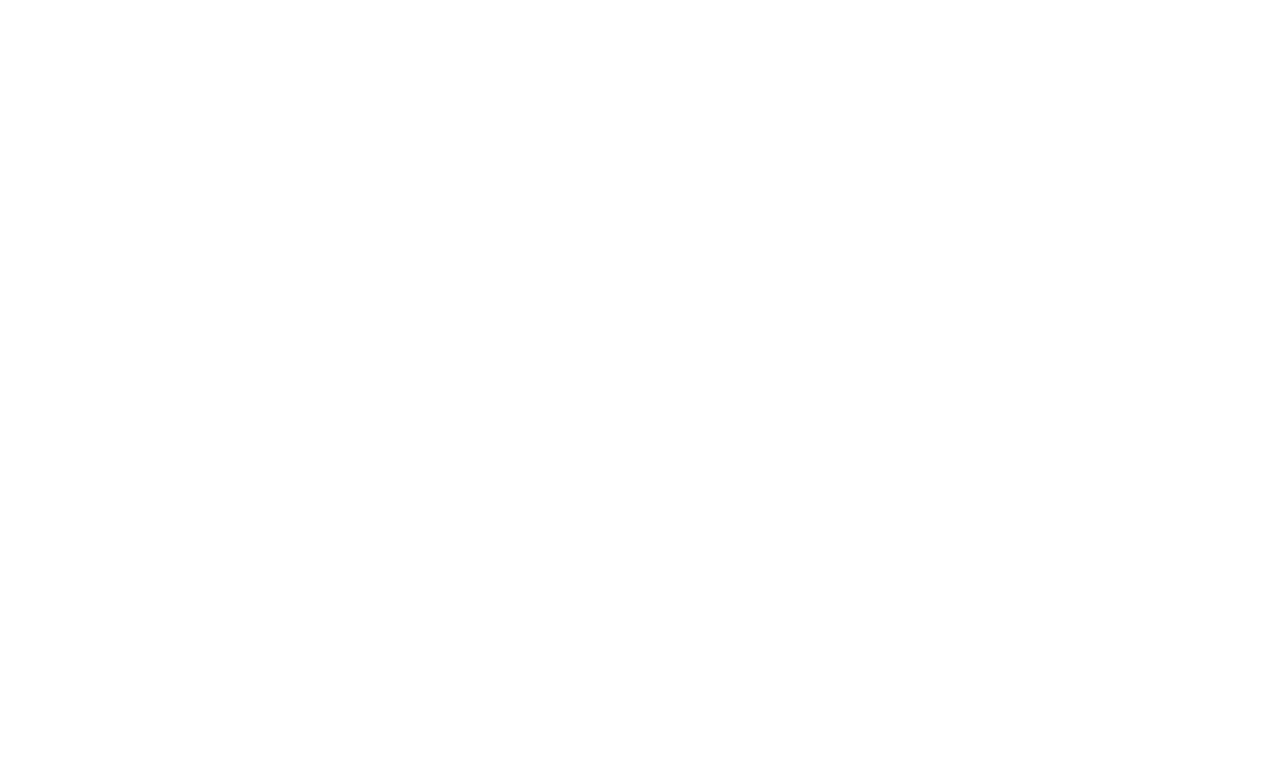
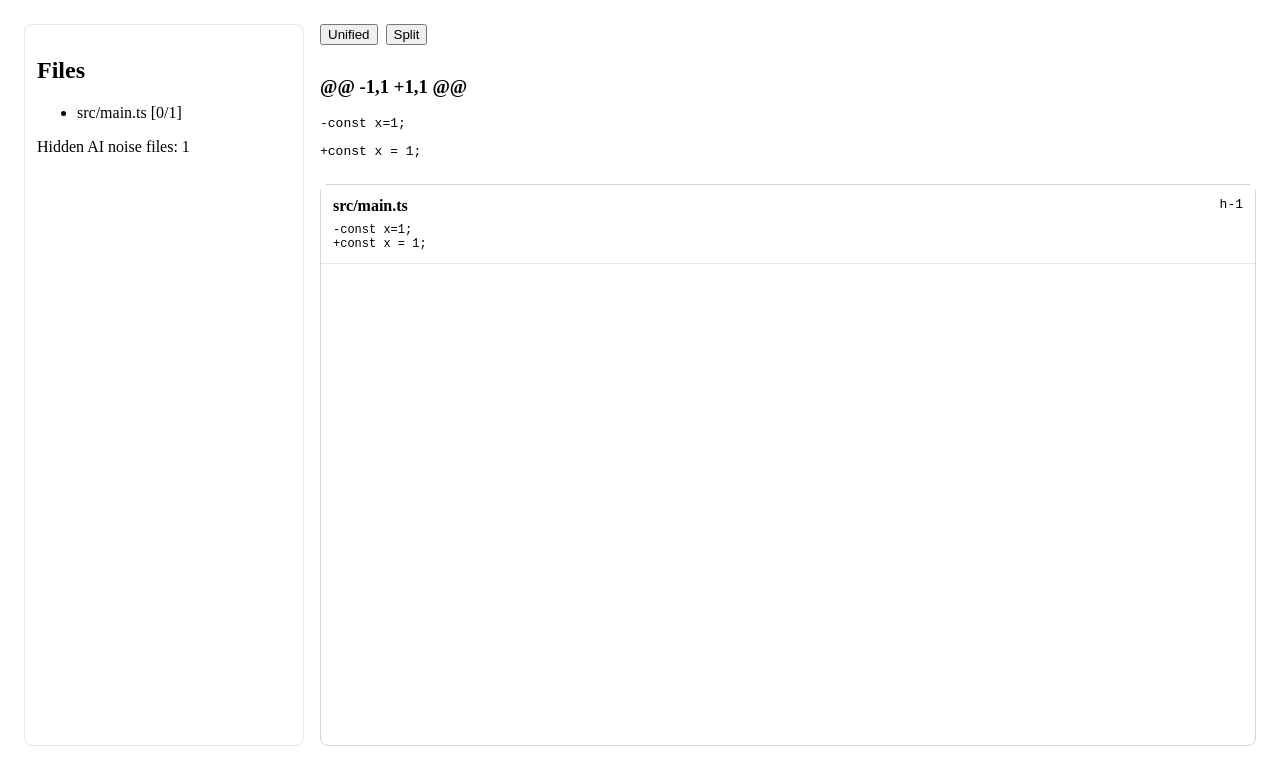
Before and after one commit to RunAge/code-review, a Nuxt app: page /review in a window 1280 px wide. Before the commit this address had no page. Shown: the top 784 px of the page. Built offline with nearby package versions, Linux system fonts and the light colour scheme.

Commit message:
feat: add virtualized review page with noise filtering

```diff
--- a/package.json
+++ b/package.json
@@ -18,7 +18,8 @@
     "nuxt": "^3.19.0",
     "pinia": "^3.0.3",
     "vue": "^3.5.18",
-    "vue-router": "^4.5.1"
+    "vue-router": "^4.5.1",
+    "vue-virtual-scroller": "^3.0.4"
   },
   "devDependencies": {
     "@playwright/test": "^1.54.2",
--- /dev/null
+++ b/src/components/VirtualDiffList.vue
@@ -0,0 +1,53 @@
+<template>
+  <RecycleScroller
+    :items="items"
+    :item-size="84"
+    key-field="patchId"
+    class="virtual-diff-list"
+  >
+    <template #default="{ item }">
+      <article class="hunk-item" :data-patch-id="item.patchId">
+        <header class="hunk-header">
+          <strong>{{ item.filePath }}</strong>
+          <code>{{ item.patchId }}</code>
+        </header>
+        <pre v-for="(line, index) in item.lines" :key="`${item.patchId}-${index}`">{{ line.content }}</pre>
+      </article>
+    </template>
+  </RecycleScroller>
+</template>
+
+<script setup lang="ts">
+import { RecycleScroller } from "vue-virtual-scroller";
+
+import type { FlatReviewHunk } from "../composables/reviewPageModel";
+
+defineProps<{
+  items: FlatReviewHunk[];
+}>();
+</script>
+
+<style scoped>
+.virtual-diff-list {
+  height: 70vh;
+  border: 1px solid #d1d5db;
+  border-radius: 8px;
+}
+
+.hunk-item {
+  padding: 12px;
+  border-bottom: 1px solid #e5e7eb;
+  background: #ffffff;
+}
+
+.hunk-header {
+  display: flex;
+  justify-content: space-between;
+  margin-bottom: 8px;
+}
+
+pre {
+  margin: 0;
+  font-size: 12px;
+}
+</style>
--- /dev/null
+++ b/src/composables/reviewPageModel.ts
@@ -0,0 +1,48 @@
+import { classifyAiNoise } from "../filters/aiNoiseFilter";
+
+export interface ParsedReviewHunk {
+  patchId: string;
+  header: string;
+  lines: Array<{ type: "added" | "removed" | "context"; content: string }>;
+}
+
+export interface ParsedReviewFile {
+  newPath: string;
+  hunks: ParsedReviewHunk[];
+}
+
+export interface ReviewPageState {
+  visibleFiles: ParsedReviewFile[];
+  noiseFiles: ParsedReviewFile[];
+}
+
+export interface FlatReviewHunk {
+  filePath: string;
+  patchId: string;
+  lines: ParsedReviewHunk["lines"];
+}
+
+export function buildReviewPageState(files: ParsedReviewFile[]): ReviewPageState {
+  const visibleFiles: ParsedReviewFile[] = [];
+  const noiseFiles: ParsedReviewFile[] = [];
+
+  for (const file of files) {
+    if (classifyAiNoise(file.newPath) === "noise") {
+      noiseFiles.push(file);
+    } else {
+      visibleFiles.push(file);
+    }
+  }
+
+  return { visibleFiles, noiseFiles };
+}
+
+export function flattenReviewHunks(files: ParsedReviewFile[]): FlatReviewHunk[] {
+  return files.flatMap((file) =>
+    file.hunks.map((hunk) => ({
+      filePath: file.newPath,
+      patchId: hunk.patchId,
+      lines: hunk.lines
+    }))
+  );
+}
--- /dev/null
+++ b/src/pages/review.vue
@@ -0,0 +1,133 @@
+<template>
+  <main class="review-page" @keydown="onKeyDown" tabindex="0">
+    <aside class="file-tree">
+      <h2>Files</h2>
+      <ul>
+        <li v-for="file in progress" :key="file.filePath">
+          {{ file.filePath }} [{{ file.reviewed }}/{{ file.total }}]
+        </li>
+      </ul>
+      <p v-if="noiseCount > 0">Hidden AI noise files: {{ noiseCount }}</p>
+    </aside>
+
+    <section class="diff-pane">
+      <header class="toolbar">
+        <button type="button" @click="mode = 'unified'">Unified</button>
+        <button type="button" @click="mode = 'split'">Split</button>
+      </header>
+
+      <DiffView v-if="mode === 'split'" mode="split" :hunks="activeFileHunks" />
+      <DiffView v-else mode="unified" :hunks="activeFileHunks" />
+
+      <VirtualDiffList :items="flatVisibleHunks" />
+    </section>
+  </main>
+</template>
+
+<script setup lang="ts">
+import { computed, onMounted, ref } from "vue";
+
+import DiffView from "../components/DiffView";
+import { buildFileTreeProgress } from "../components/fileTreeProgress";
+import VirtualDiffList from "../components/VirtualDiffList.vue";
+import { flattenReviewHunks, buildReviewPageState, type ParsedReviewFile } from "../composables/reviewPageModel";
+import { handleReviewShortcut } from "../composables/useKeyboardShortcuts";
+import { useReviewStore } from "../stores/reviewStore";
+
+const mode = ref<"unified" | "split">("unified");
+const store = useReviewStore();
+
+const demoFiles: ParsedReviewFile[] = [
+  {
+    newPath: "src/main.ts",
+    hunks: [
+      {
+        patchId: "h-1",
+        header: "@@ -1,1 +1,1 @@",
+        lines: [
+          { type: "removed", content: "-const x=1;" },
+          { type: "added", content: "+const x = 1;" }
+        ]
+      }
+    ]
+  },
+  {
+    newPath: "src/types.gen.ts",
+    hunks: [
+      {
+        patchId: "h-gen",
+        header: "@@ -0,0 +1,1 @@",
+        lines: [{ type: "added", content: "+export type T = string;" }]
+      }
+    ]
+  }
+];
+
+const state = computed(() => buildReviewPageState(demoFiles));
+const flatVisibleHunks = computed(() => flattenReviewHunks(state.value.visibleFiles));
+
+const activeFileHunks = computed(() => {
+  if (state.value.visibleFiles.length === 0) {
+    return [];
+  }
+
+  return state.value.visibleFiles[0].hunks;
+});
+
+const progress = computed(() =>
+  buildFileTreeProgress(
+    store.hunks
+      .filter((hunk): hunk is { patchId: string; isViewed: boolean; filePath: string } =>
+        typeof hunk.filePath === "string"
+      )
+      .map((hunk) => ({ filePath: hunk.filePath, isViewed: hunk.isViewed }))
+  )
+);
+const noiseCount = computed(() => state.value.noiseFiles.length);
+
+function onKeyDown(event: KeyboardEvent) {
+  handleReviewShortcut(event.key, store);
+}
+
+onMounted(() => {
+  store.setHunks(
+    flatVisibleHunks.value.map((hunk) => ({
+      patchId: hunk.patchId,
+      isViewed: false,
+      filePath: hunk.filePath
+    }))
+  );
+});
+</script>
+
+<style scoped>
+.review-page {
+  display: grid;
+  grid-template-columns: 280px 1fr;
+  gap: 16px;
+  padding: 16px;
+}
+
+.file-tree {
+  border: 1px solid #e5e7eb;
+  border-radius: 8px;
+  padding: 12px;
+}
+
+.diff-pane {
+  display: flex;
+  flex-direction: column;
+  gap: 12px;
+}
+
+.toolbar {
+  display: flex;
+  gap: 8px;
+}
+
+@media (max-width: 900px) {
+  .review-page {
+    grid-template-columns: 1fr;
+  }
+}
+</style>
--- a/src/stores/reviewStore.ts
+++ b/src/stores/reviewStore.ts
@@ -3,6 +3,7 @@
 export interface ReviewHunkState {
   patchId: string;
   isViewed: boolean;
+  filePath?: string;
 }
 
 interface ReviewState {
```
Also changed, not shown: 2 other files (tests, documents, lock files or other folders).
